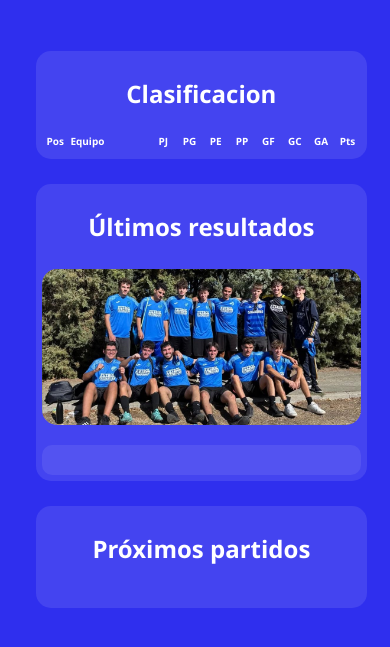
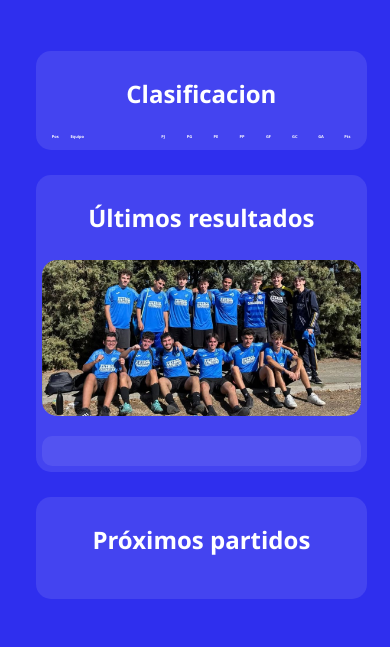
Before and after one commit to pedrovalcarcel/laspistas.github.io, a plain HTML site: page index.html in a window 390 px wide. Shown: the part 139-786 px from the top of the page. Drawn offline with Linux system fonts and the light colour scheme; no server answers.

Commit message:
styles.css

```diff
--- a/styles.css
+++ b/styles.css
@@ -235,7 +235,7 @@ zoom: calc(1.1);
 /* Asegurar que en móvil no se vea fatal */
 @media (max-width: 600px) {
     .tabla-clasificacion {
-        font-size: 10px !important; /* Tamaño reducido para que no se desborde */
+        font-size: 4px !important; /* Tamaño reducido para que no se desborde */
     }
 
     /* Opcional: reducimos un poco el padding en móviles para ganar espacio */
```
